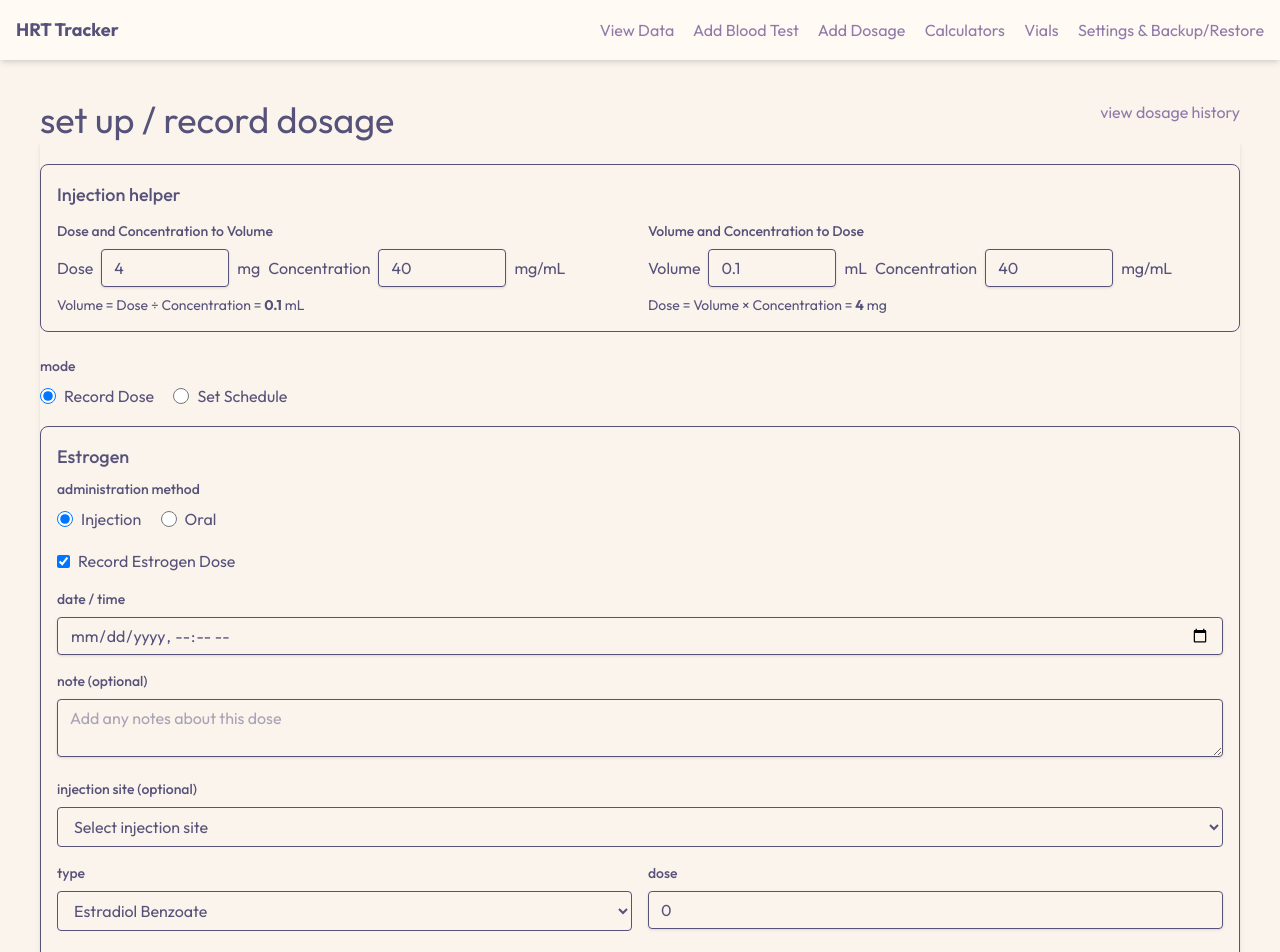
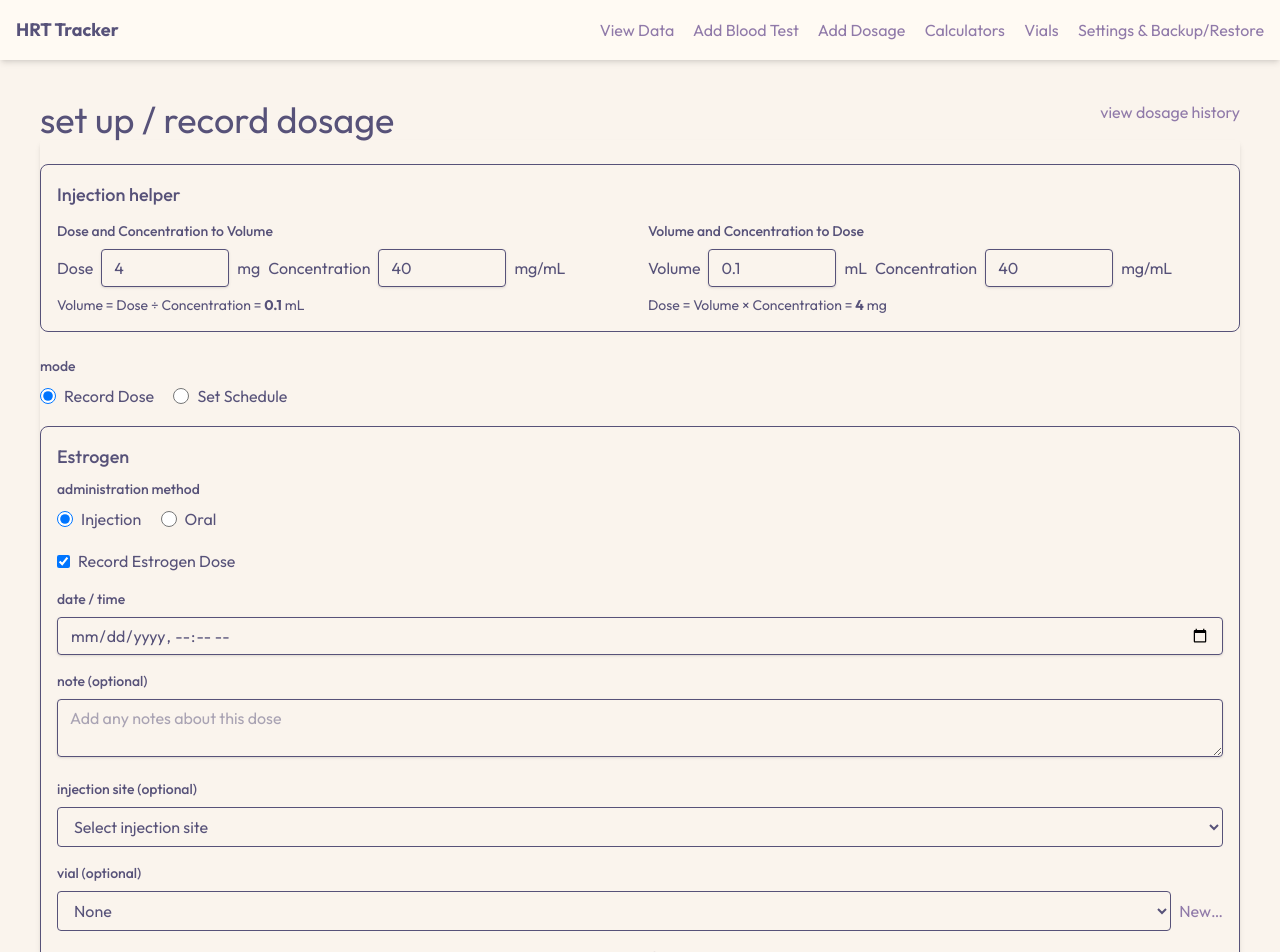
Before and after one commit to chaos-dotcom/hrt-tracker, a SvelteKit app: page /create/dosage in a window 1280 px wide. Shown: the top 952 px of the page. Built offline with nearby package versions, Linux system fonts and the light colour scheme.

Commit message:
feat: store vialId and subVialId on injectableEstradiol records and UI

```diff
--- a/src/lib/types.ts
+++ b/src/lib/types.ts
@@ -79,6 +79,8 @@ export type DosageHistoryEntry =
       unit: HormoneUnits;
       note?: string;
       injectionSite?: InjectionSites;
+      vialId?: string;      // ADDED
+      subVialId?: string;   // ADDED
     }
   | {
       date: UnixTime;
--- a/src/routes/create/dosage/+page.svelte
+++ b/src/routes/create/dosage/+page.svelte
@@ -67,6 +67,16 @@
 
     // Injection site for injectable estrogen
     let eInjectionSite: InjectionSites | "" = $state("");
+
+    // Selected vial/sub‑vial (for injections)
+    let selectedVialId = $state('');
+    let selectedSubVialId = $state('');
+    $effect(() => {
+        const v = hrtData.data.vials.find((x) => x.id === selectedVialId);
+        if (!v || !v.subVials.some((s) => s.id === selectedSubVialId)) {
+            selectedSubVialId = '';
+        }
+    });
 
     function toLocalInputValue(ms: number) {
         const d = new Date(ms);
@@ -211,6 +221,8 @@
                     unit: eUnit,
                     note: eNote.trim() || undefined,
                     injectionSite: eInjectionSite || undefined,
+                    vialId: selectedVialId || undefined,       // ADDED
+                    subVialId: selectedSubVialId || undefined, // ADDED
                 };
             } else {
                 estrogenRecord = {
@@ -394,6 +406,35 @@
                                 <option value={InjectionSites.ButtockLeft}>Buttock left</option>
                             </select>
                         </div>
+                        <div class="mb-4">
+                            <label class="block text-sm font-medium mb-2" for="eVial">vial (optional)</label>
+                            <div class="flex items-center gap-2">
+                                <select id="eVial" class="border py-2 px-3 rounded w-full leading-tight" bind:value={selectedVialId}>
+                                    <option value="">None</option>
+                                    {#each hrtData.data.vials as v}
+                                        <option value={v.id}>
+                                            {(v.esterKind || 'Unknown ester') + ' · ' + (v.batchNumber || 'batch ?') + (v.source ? ' · ' + v.source : '')}
+                                        </option>
+                                    {/each}
+                                </select>
+                                <a class="text-latte-rose-pine-iris hover:text-rose-pine-love whitespace-nowrap" href="/vials/create">New…</a>
+                            </div>
+                        </div>
+                        {#if selectedVialId}
+                            {#each hrtData.data.vials.filter(v => v.id === selectedVialId) as v}
+                                {#if v.subVials.length > 0}
+                                    <div class="mb-4">
+                                        <label class="block text-sm font-medium mb-2" for="eSubVial">sub‑vial / cartridge (optional)</label>
+                                        <select id="eSubVial" class="border py-2 px-3 rounded w-full leading-tight" bind:value={selectedSubVialId}>
+                                            <option value="">None</option>
+                                            {#each v.subVials as s}
+                                                <option value={s.id}>#{s.personalNumber}</option>
+                                            {/each}
+                                        </select>
+                                    </div>
+                                {/if}
+                            {/each}
+                        {/if}
                         {/if}
                     {/if}
                 {/if}
```
